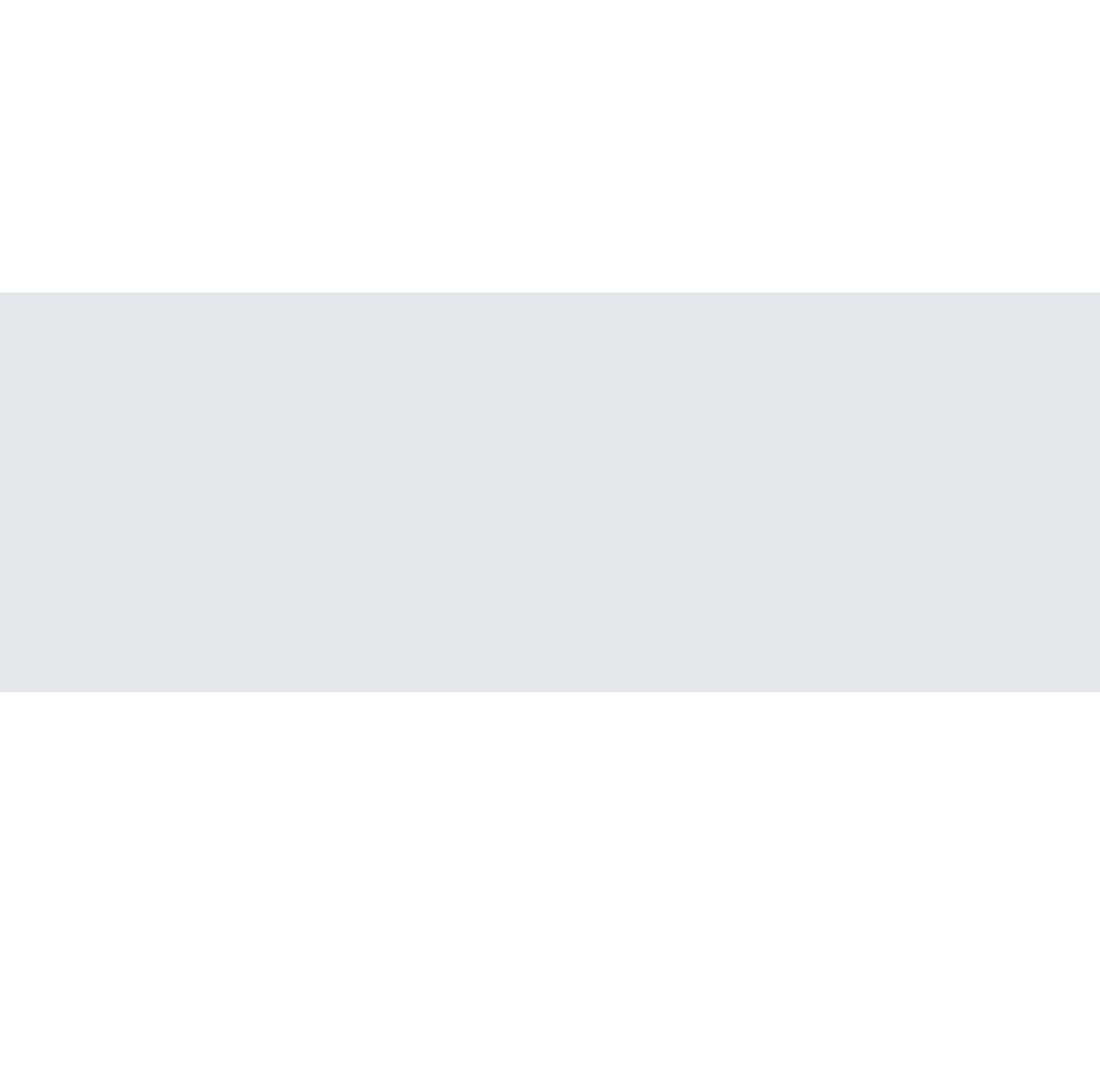
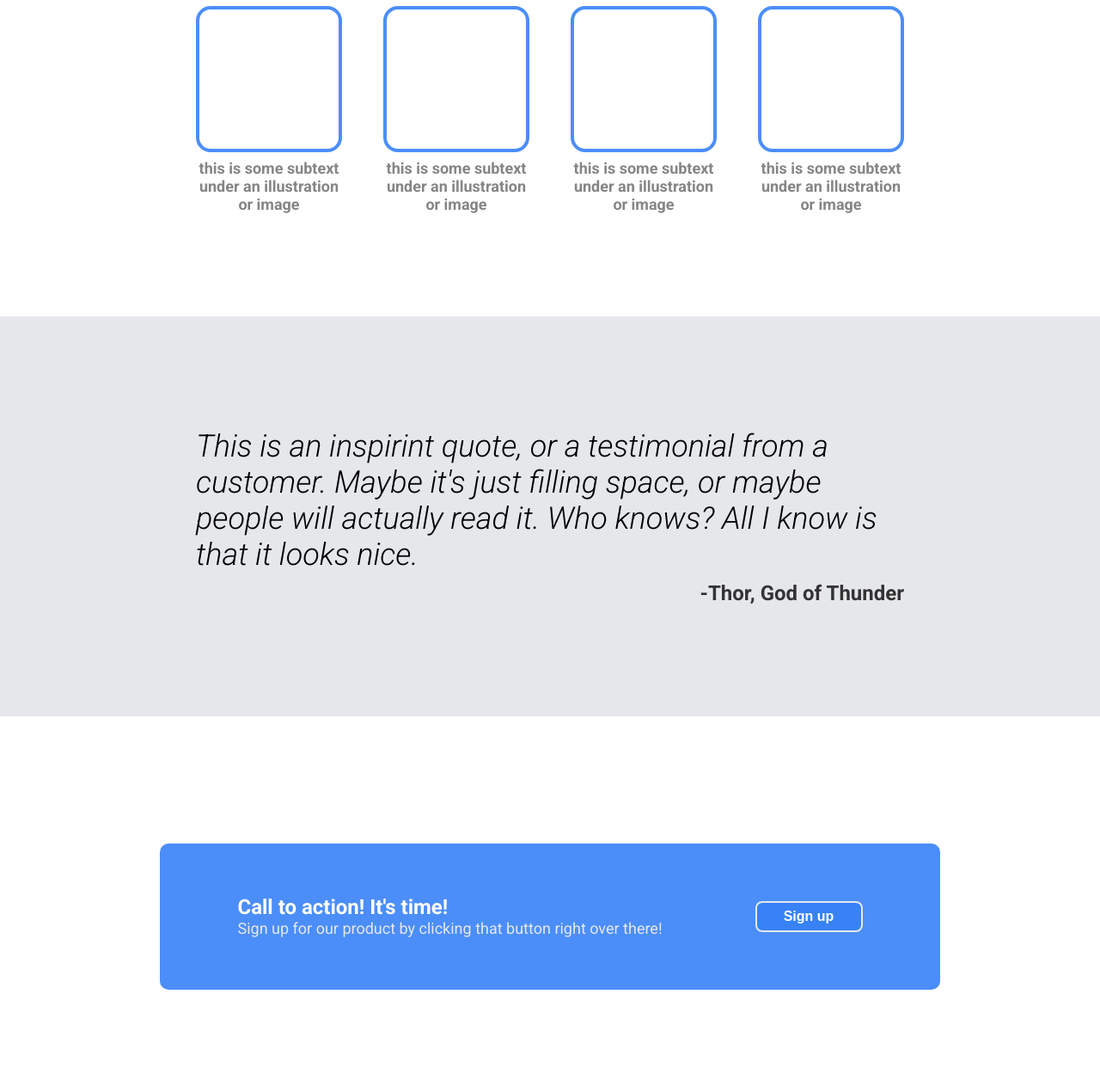
Before and after one commit to StjepanPavlekovic/LangingPageTOP, a plain HTML site: page index.html in a window 1280 px wide. Shown: the part 660-1923 px from the top of the page at 86% size. Drawn offline with Linux system fonts and the light colour scheme.

Commit message:
Finish landing page wireframe

```diff
--- a/index.html
+++ b/index.html
@@ -39,9 +39,64 @@
                 <div class="content-right"></div>
             </div>
         </section>
-        <section id="second"></section>
-        <section id="third"></section>
-        <section id="fourth"></section>
+        <section id="second">
+            <div class="section-content col">
+                <h2>Some random information</h2>
+                <div class="card-container">
+                    <div class="card">
+                        <div class="image"></div>
+                        <p>
+                            this is some subtext under an illustration or image
+                        </p>
+                    </div>
+                    <div class="card">
+                        <div class="image"></div>
+                        <p>
+                            this is some subtext under an illustration or image
+                        </p>
+                    </div>
+                    <div class="card">
+                        <div class="image"></div>
+                        <p>
+                            this is some subtext under an illustration or image
+                        </p>
+                    </div>
+                    <div class="card">
+                        <div class="image"></div>
+                        <p>
+                            this is some subtext under an illustration or image
+                        </p>
+                    </div>
+                </div>
+            </div>
+        </section>
+        <section id="third">
+            <div class="section-content col">
+                <p>
+                    This is an inspirint quote, or a testimonial from a
+                    customer. Maybe it's just filling space, or maybe people
+                    will actually read it. Who knows? All I know is that it
+                    looks nice.
+                </p>
+                <span>-Thor, God of Thunder</span>
+            </div>
+        </section>
+        <section id="fourth">
+            <div class="section-content">
+                <div class="cta-container">
+                    <div class="cta-inner">
+                        <div class="cta-left">
+                            <h3>Call to action! It's time!</h3>
+                            <p>
+                                Sign up for our product by clicking that button
+                                right over there!
+                            </p>
+                        </div>
+                        <button>Sign up</button>
+                    </div>
+                </div>
+            </div>
+        </section>
 
         <footer><span>Copyright &copy; TheOdinProject 2021</span></footer>
     </body>
--- a/style.css
+++ b/style.css
@@ -7,6 +7,8 @@
     --min-content-width: 600px;
 
     --section-height: 465px;
+
+    --max-section-width: 1023px;
 }
 
 * {
@@ -35,6 +37,7 @@ nav {
     display: flex;
     width: var(--content-width);
     min-width: var(--min-content-width);
+    max-width: --max-section-width;
 }
 
 nav ul {
@@ -71,7 +74,17 @@ section {
     display: flex;
     width: var(--content-width);
     min-width: var(--min-content-width);
+    max-width: --max-section-width;
     gap: 10px;
+    justify-content: center;
+}
+
+.col {
+    flex-direction: column;
+}
+
+.row {
+    flex-direction: row;
 }
 
 .content-left {
@@ -128,6 +141,7 @@ button:hover {
 
 #second {
     background-color: var(--secondary-color);
+    align-items: flex-start;
 }
 
 #third {
@@ -138,9 +152,105 @@ button:hover {
     background-color: var(--secondary-color);
 }
 
-.content {
+/* .content {
     width: var(--content-width);
     min-width: var(--min-content-width);
+} */
+
+#second > .section-content {
+    align-items: center;
+}
+
+#second h2 {
+    font-size: 36px;
+    font-weight: 900;
+    color: #1f2937;
+    padding: 40px;
+}
+
+#second p {
+    text-align: center;
+    color: #858585;
+    margin-top: 8px;
+    font-weight: 600;
+    font-size: 18px;
+    margin-bottom: 120px;
+}
+
+.card-container {
+    display: flex;
+    justify-content: center;
+    align-items: center;
+    gap: 48px;
+}
+
+.card {
+    width: 170px;
+}
+
+.image {
+    height: 170px;
+    width: inherit;
+    border: 4px solid #4b8ef9;
+    border-radius: 17px;
+}
+
+#third .section-content {
+    max-width: 824px;
+}
+
+#third p {
+    font-size: 36px;
+    font-style: italic;
+    font-weight: 300;
+}
+
+#third span {
+    display: inline-block;
+    align-self: flex-end;
+    font-size: 24px;
+    color: #333;
+    font-weight: bold;
+}
+
+.cta-container {
+    width: 100%;
+    height: 170px;
+    display: flex;
+    background-color: #4b8ef9;
+    border-radius: 10px;
+    justify-content: center;
+    align-items: center;
+}
+
+.cta-inner {
+    width: 80%;
+    max-width: 824px;
+    display: flex;
+    justify-content: center;
+    align-items: center;
+    gap: 20px;
+}
+
+.cta-left {
+    display: flex;
+    flex-direction: column;
+}
+
+.cta-left h3 {
+    font-size: 24px;
+    font-weight: bold;
+    color: var(--secondary-color);
+}
+
+.cta-left p {
+    font-size: 18px;
+    color: var(--text-secondary-color);
+}
+
+.cta-inner button {
+    border: 2px solid var(--text-secondary-color);
+    margin-left: auto;
 }
 
 footer {
```
